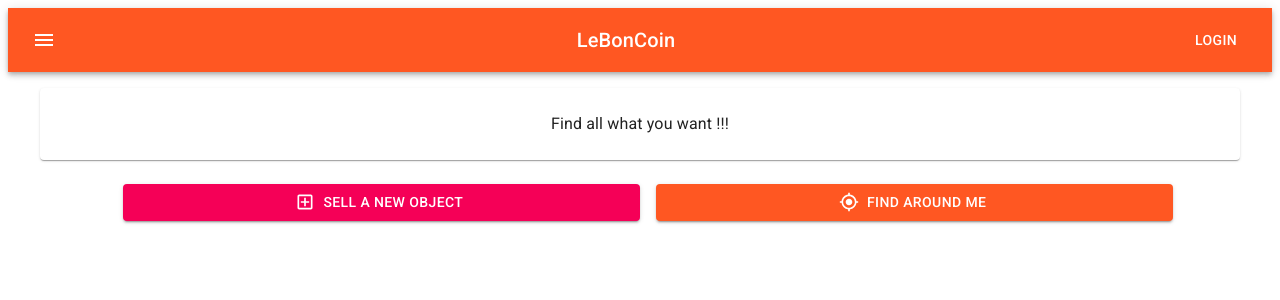
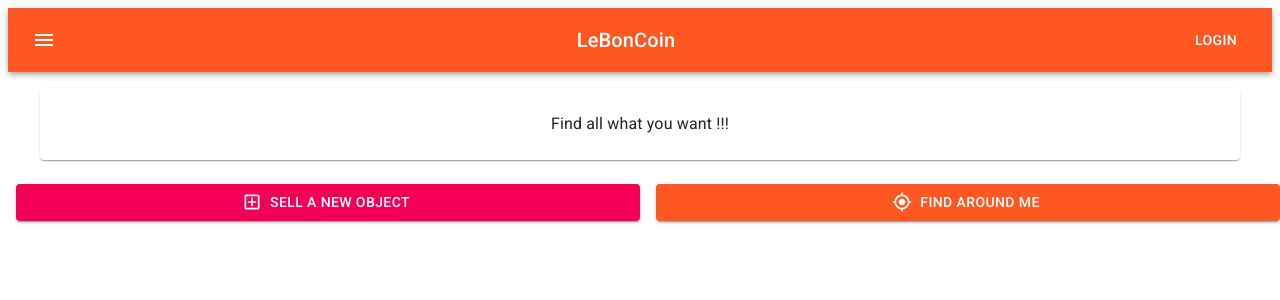
Before and after one commit to yacobrobert/leboncoin-clone, a React (Create React App) app: page / in a window 1280 px wide. Shown: the top 300 px of the page. Built offline with nearby package versions, Linux system fonts and the light colour scheme.

Commit message:
little change 4

```diff
--- a/src/components/Homepage/Buttons.js
+++ b/src/components/Homepage/Buttons.js
@@ -9,6 +9,7 @@ const buttons = (props) => {
     const styles = makeStyles(theme => ({
         root: {
             flexGrow: 1,
+
         },
         button: {
             margin: theme.spacing(1),
@@ -19,8 +20,8 @@ const buttons = (props) => {
 
     return (
         <div className={classes.root}>
-            <Grid container direction="row" justify="center" alignItems="center" spacing={2}>
-                <Grid item xs={11} sm={5} align="center">
+            <Grid container direction="row" justify="center" spacing={2}>
+                <Grid item xs={12} sm={6} align="center">
                     <Button
                         className={classes.button}
                         variant="contained"
@@ -29,7 +30,7 @@ const buttons = (props) => {
                         startIcon={<AddBoxOutlinedIcon />}>Sell a new object
                     </Button>
                 </Grid>
-                <Grid item xs={11} sm={5} align="center">
+                <Grid item xs={12} sm={6} align="center">
                     <Button
                         className={classes.button}
                         variant="contained"
```
